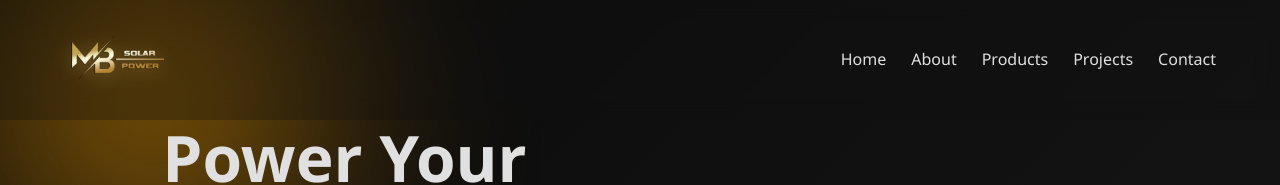
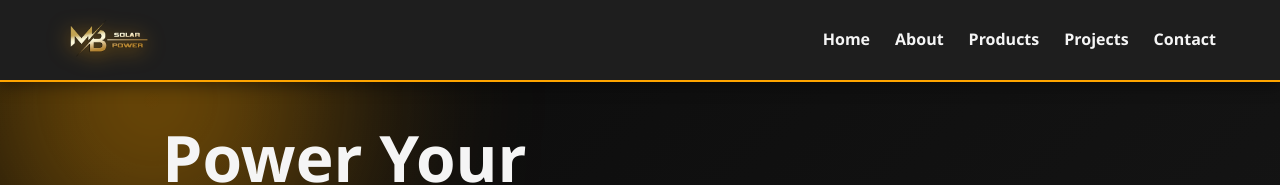
Before and after one commit to zain00abd/mp-solar, a Next.js app: page / in a window 1280 px wide. Shown: the top 185 px of the page. Built offline with nearby package versions, Linux system fonts and the light colour scheme.

Commit message:
fixed header in home page

```diff
--- a/src/app/(home)/page.js
+++ b/src/app/(home)/page.js
@@ -1,6 +1,7 @@
 "use client";
 import React, { useState, useEffect } from 'react';
 import './style.css';
+import Header from '@/app/components/Header';
 // import 'bootstrap/dist/css/bootstrap.min.css';
 // Slider data
 const slidesData = [
@@ -122,37 +123,16 @@ const statsData = [
 ];
 
 // Header Component
-const Header = ({ mobileMenuOpen, setMobileMenuOpen, scrolled }) => {
-  const handleMenuClick = () => {
-    setMobileMenuOpen(!mobileMenuOpen);
-    document.body.style.overflow = !mobileMenuOpen ? 'hidden' : '';
-  };
+// const Header = ({ mobileMenuOpen, setMobileMenuOpen, scrolled }) => {
+//   const handleMenuClick = () => {
+//     setMobileMenuOpen(!mobileMenuOpen);
+//     document.body.style.overflow = !mobileMenuOpen ? 'hidden' : '';
+//   };
 
-  return (
-    <header className={scrolled ? 'scrolled' : ''}>
-      <div className="container header-container">
-        <div className="logo">
-          <img src="/logo22.png" alt="MB Solar Power Logo" className="logo-image" />
-        </div>
-        <div
-          className={`mobile-menu ${mobileMenuOpen ? 'active' : ''}`}
-          onClick={handleMenuClick}
-        >
-          {mobileMenuOpen ? '✕' : '☰'}
-        </div>
-        <nav>
-          <ul className={mobileMenuOpen ? 'show' : ''}>
-            <li><a href="#home">Home</a></li>
-            <li><a href="#about">About</a></li>
-            <li><a href="#products">Products</a></li>
-            <li><a href="#projects">Projects</a></li>
-            <li><a href="#contact">Contact</a></li>
-          </ul>
-        </nav>
-      </div>
-    </header>
-  );
-};
+//   return (
+// <Header />
+//   );
+// };
 
 // Modern Hero Component
 const ModernHero = () => {
@@ -582,9 +562,7 @@ const MainPage = () => {
   return (
     <div className="main-page">
       <Header
-        mobileMenuOpen={mobileMenuOpen}
-        setMobileMenuOpen={setMobileMenuOpen}
-        scrolled={scrolled}
+
       />
       <ModernHero />
       <AboutSection />
--- a/src/app/(home)/style.css
+++ b/src/app/(home)/style.css
@@ -1,4 +1,4 @@
- /* Base Styles */
+/* Base Styles */
  :root {
     --primary: #FFA500;
     --secondary: #4A90E2;
@@ -34,18 +34,8 @@ body {
     padding: 0 15px;
 }
 
-/* Header & Navigation */
-header {
-    background-color: rgba(18, 18, 18, 0.3);
-    backdrop-filter: blur(10px);
-    box-shadow: none;
-    position: fixed;
-    top: 0;
-    left: 0;
-    right: 0;
-    z-index: 102;
-    transition: all 0.3s ease;
-}
+/* Header & Navigation - Using shared header styles */
+/* header styles are now managed by shared.css */
 
 header.scrolled {
     background-color: var(--dark-surface);
@@ -53,87 +43,9 @@ header.scrolled {
     box-shadow: 0 2px 10px rgba(0,0,0,0.3);
 }
 
-.header-container {
-    display: flex;
-    justify-content: space-between;
-    align-items: center;
-    padding: 15px 0;
-}
-
-.logo {
-    display: flex;
-    align-items: center;
-    justify-content: center;
-}
-
-.logo-image {
-    height: 90px;
-    width: auto;
-    object-fit: contain;
-    filter: drop-shadow(0 3px 10px rgba(201, 169, 97, 0.4));
-    transition: transform 0.3s ease;
-}
-
-.logo-image:hover {
-    transform: scale(1.05);
-}
-
-nav ul {
-    display: flex;
-    list-style: none;
-}
-
-nav ul li {
-    margin-left: 25px;
-}
-
-nav ul li a {
-    text-decoration: none;
-    color: var(--text-light);
-    font-weight: 500;
-    transition: color 0.3s;
-    position: relative;
-    -webkit-tap-highlight-color: transparent;
-}
-
-nav ul li a:hover {
-    color: var(--primary);
-}
-
-nav ul li a::after {
-    content: '';
-    position: absolute;
-    bottom: -5px;
-    left: 0;
-    width: 0;
-    height: 2px;
-    background-color: var(--primary);
-    transition: width 0.3s;
-}
-
-nav ul li a:hover::after {
-    width: 100%;
-}
-
-.mobile-menu {
-    display: none;
-    font-size: 28px;
-    cursor: pointer;
-    color: var(--text-light);
-    padding: 8px;
-    transition: all 0.3s ease;
-    position: relative;
-    z-index: 101;
-}
-
-.mobile-menu:hover {
-    color: var(--primary);
-    transform: scale(1.1);
-}
-
-.mobile-menu.active {
-    color: var(--primary);
-}
+/* Rely on shared.css for all header/mobile menu styles */
+
+/* Header mobile toggle styles are centralized in shared.css */
 
 /* Hero Slider Section */
 .hero-slider {
@@ -1291,92 +1203,7 @@ footer {
         padding: 10px 0;
     }
 
-    .logo-image {
-        position: relative;
-        left: 15px;
-        transform: scale(1.6);
-        height: 65px;
-        background-color: #00b87200;
-    }
-
-    .mobile-menu {
-        display: block;
-    }
-
-    nav {
-        position: relative;
-    }
-
-    nav ul {
-        display: none;
-        position: fixed;
-        top: 0;
-        left: 0;
-        width: 100%;
-        height: 100vh;
-        background: linear-gradient(180deg, rgba(30, 30, 30, 0.98) 0%, rgba(18, 18, 18, 0.98) 100%);
-        backdrop-filter: blur(20px);
-        flex-direction: column;
-        justify-content: center;
-        align-items: center;
-        box-shadow: 0 0 50px rgba(0,0,0,0.7);
-        z-index: 100;
-        opacity: 0;
-        transform: translateY(-20px);
-        transition: opacity 0.3s ease, transform 0.3s ease;
-    }
-
-    nav ul.show {
-        display: flex;
-        opacity: 1;
-        transform: translateY(0);
-    }
-
-    nav ul li {
-        margin: 0;
-        text-align: center;
-        padding: 18px 0;
-        width: 85%;
-        border-bottom: 1px solid rgba(255, 255, 255, 0.1);
-        transform: translateX(-30px);
-        opacity: 0;
-        animation: slideInMenu 0.4s ease forwards;
-    }
-
-    nav ul.show li:nth-child(1) { animation-delay: 0.1s; }
-    nav ul.show li:nth-child(2) { animation-delay: 0.2s; }
-    nav ul.show li:nth-child(3) { animation-delay: 0.3s; }
-    nav ul.show li:nth-child(4) { animation-delay: 0.4s; }
-    nav ul.show li:nth-child(5) { animation-delay: 0.5s; }
-
-    @keyframes slideInMenu {
-        to {
-            transform: translateX(0);
-            opacity: 1;
-        }
-    }
-
-    nav ul li:last-child {
-        border-bottom: none;
-    }
-
-    nav ul li a {
-        font-size: 20px;
-        font-weight: 600;
-        display: block;
-        padding: 10px 0;
-        transition: all 0.3s ease;
-    }
-
-    nav ul li a:hover {
-        color: var(--primary);
-        transform: scale(1.05);
-        letter-spacing: 2px;
-    }
-
-    nav ul li a::after {
-        display: none;
-    }
+    /* Header and nav mobile overrides removed to rely on shared.css */
 
     /* Hero Section */
     .hero-slider {
@@ -1777,13 +1604,7 @@ footer {
         width: 95%;
     }
 
-    .header-container {
-        padding: 8px 0;
-    }
-
-    .logo-image {
-        height: 52px;
-    }
+    /* Header container and logo size are managed by shared.css */
 
     .hero-slider {
         min-height: 500px;
--- a/src/app/components/Header.jsx
+++ b/src/app/components/Header.jsx
@@ -1,8 +1,65 @@
-import React from 'react';
+'use client';
+
+import React, { useState, useEffect } from 'react';
 import Link from 'next/link';
+import { usePathname, useRouter } from 'next/navigation';
 import './shared.css';
 
 const Header = () => {
+  const [menuOpen, setMenuOpen] = useState(false);
+  const pathname = usePathname();
+  const router = useRouter();
+
+  // Close menu when route changes
+  useEffect(() => {
+    setMenuOpen(false);
+  }, [pathname]);
+
+  // Smooth scroll on homepage, navigate otherwise
+  const handleNavClick = (e) => {
+    const href = e.currentTarget.getAttribute('href');
+
+    if (!href) return;
+
+    // Handle anchor links like /#about
+    if (href.startsWith('/#')) {
+      const isHome = pathname === '/';
+      const hash = href.split('#')[1];
+
+      if (isHome) {
+        e.preventDefault();
+        const target = document.getElementById(hash);
+        if (target) {
+          window.scrollTo({ top: target.offsetTop - 80, behavior: 'smooth' });
+          setMenuOpen(false);
+        }
+      } else {
+        // Navigate to homepage with hash
+        setMenuOpen(false);
+        router.push(href);
+      }
+    } else {
+      // Non-anchor links: just close menu
+      setMenuOpen(false);
+    }
+  };
+
+  // Close menu when clicking outside
+  useEffect(() => {
+    const handleClickOutside = (event) => {
+      const nav = document.querySelector('nav');
+      const mobileMenu = document.querySelector('.mobile-menu');
+      if (menuOpen && nav && !nav.contains(event.target) && !mobileMenu.contains(event.target)) {
+        setMenuOpen(false);
+      }
+    };
+
+    document.addEventListener('mousedown', handleClickOutside);
+    return () => {
+      document.removeEventListener('mousedown', handleClickOutside);
+    };
+  }, [menuOpen]);
+
   return (
     <header className="shared-header">
       <div className="container header-container">
@@ -11,16 +68,23 @@ const Header = () => {
             <img src="/logo22.png" alt="MB Solar Power Logo" className="logo-image" />
           </Link>
         </div>
-        <div className="mobile-menu">☰</div>
-        <nav>
+        <nav className={menuOpen ? 'menu-open' : ''}>
           <ul>
-            <li><Link href="/">Home</Link></li>
-            <li><Link href="/#about">About</Link></li>
-            <li><Link href="/#products">Products</Link></li>
-            <li><Link href="/#projects">Projects</Link></li>
-            <li><Link href="/#contact">Contact</Link></li>
+            <li><Link href="/" onClick={handleNavClick}>Home</Link></li>
+            <li><Link href="/#about" onClick={handleNavClick}>About</Link></li>
+            <li><Link href="/#products" onClick={handleNavClick}>Products</Link></li>
+            <li><Link href="/#projects" onClick={handleNavClick}>Projects</Link></li>
+            <li><Link href="/#contact" onClick={handleNavClick}>Contact</Link></li>
           </ul>
         </nav>
+        <button
+          className="mobile-menu"
+          aria-expanded={menuOpen}
+          aria-label="Toggle navigation"
+          onClick={() => setMenuOpen(!menuOpen)}
+        >
+          {menuOpen ? '✕' : '☰'}
+        </button>
       </div>
     </header>
   );
--- a/src/app/components/shared.css
+++ b/src/app/components/shared.css
@@ -6,9 +6,10 @@
     --dark-bg: #121212;
     --dark-surface: #1E1E1E;
     --dark-card: #252525;
-    --text-light: #E0E0E0;
-    --text-muted: #AAAAAA;
+    --text-light: #F5F5F5;
+    --text-muted: #BBBBBB;
     --border: #333333;
+    --header-height: 80px;
 }
 
 .container {
@@ -21,20 +22,22 @@
 /* Shared Header Styles */
 .shared-header {
     background-color: var(--dark-surface);
-    box-shadow: 0 2px 10px rgba(0,0,0,0.3);
+    box-shadow: 0 4px 15px rgba(0,0,0,0.4);
     position: fixed;
     top: 0;
     left: 0;
     right: 0;
     z-index: 102;
     transition: all 0.3s ease;
+    border-bottom: 2px solid var(--primary);
 }
 
 .header-container {
     display: flex;
     justify-content: space-between;
     align-items: center;
-    padding: 15px 0;
+    padding: 10px 0;
+    height: 80px;
 }
 
 .logo {
@@ -49,10 +52,10 @@
 }
 
 .logo-image {
-    height: 90px;
+    height: 75px;
     width: auto;
     object-fit: contain;
-    filter: drop-shadow(0 3px 10px rgba(255, 165, 0, 0.4));
+    filter: drop-shadow(0 3px 10px rgba(255, 165, 0, 0.5));
     transition: transform 0.3s ease;
     cursor: pointer;
 }
@@ -65,15 +68,18 @@ nav ul {
     display: flex;
     list-style: none;
     gap: 25px;
+    margin: 0;
+    padding: 0;
 }
 
 nav ul li a {
     color: var(--text-light);
     text-decoration: none;
-    font-weight: 500;
-    font-size: 15px;
-    transition: color 0.3s ease;
+    font-weight: 600;
+    font-size: 16px;
+    transition: all 0.3s ease;
     position: relative;
+    padding: 5px 0;
 }
 
 nav ul li a:hover {
@@ -101,10 +107,15 @@ nav ul li a:hover::after {
     cursor: pointer;
     color: var(--text-light);
     transition: color 0.3s ease;
+    background-color: transparent;
+    border: none;
+    padding: 5px 10px;
+    border-radius: 5px;
 }
 
 .mobile-menu:hover {
     color: var(--primary);
+    background-color: rgba(255, 165, 0, 0.1);
 }
 
 /* Shared Footer Styles */
@@ -160,20 +171,78 @@ nav ul li a:hover::after {
 /* Responsive */
 @media (max-width: 768px) {
     nav {
+        position: fixed;
+        top: var(--header-height);
+        left: 0;
+        right: 0;
+        width: 100%;
+        background-color: var(--dark-surface);
+        box-shadow: 0 5px 15px rgba(0,0,0,0.5);
+        padding: 20px;
         display: none;
+        z-index: 1000;
+        border-bottom: 2px solid var(--primary);
+        transform: translateY(-10px);
+        opacity: 0;
+        transition: all 0.3s ease;
+    }
+
+    nav.menu-open {
+        display: block;
+        transform: translateY(0);
+        opacity: 1;
+        animation: slideDown 0.3s ease forwards;
+    }
+
+    @keyframes slideDown {
+        from {
+            transform: translateY(-10px);
+            opacity: 0;
+        }
+        to {
+            transform: translateY(0);
+            opacity: 1;
+        }
+    }
+
+    nav ul {
+        flex-direction: column;
+        gap: 15px;
+        align-items: center;
+        padding: 0;
+        margin: 0;
+    }
+
+    nav ul li {
+        width: 100%;
+        text-align: center;
+        padding: 10px 0;
+        border-bottom: 1px solid rgba(255,255,255,0.1);
+    }
+
+    nav ul li:last-child {
+        border-bottom: none;
+    }
+
+    nav ul li a {
+        font-size: 18px;
+        display: block;
+        padding: 5px 0;
     }
 
     .mobile-menu {
-        display: block;
+        display: flex;
+        align-items: center;
+        justify-content: center;
+        z-index: 103;
     }
 
     .logo-image {
-        position: relative;
-        left: 15px;
-        transform: scale(1.6);
         height: 65px;
+        transform: scale(1.2);
         background-color: #00b87200;
     }
+
     .footer-content {
         grid-template-columns: 1fr;
         gap: 30px;
@@ -183,6 +252,7 @@ nav ul li a:hover::after {
 @media (max-width: 480px) {
     .logo-image {
         height: 60px;
+        transform: none;
     }
 
     .header-container {
```
